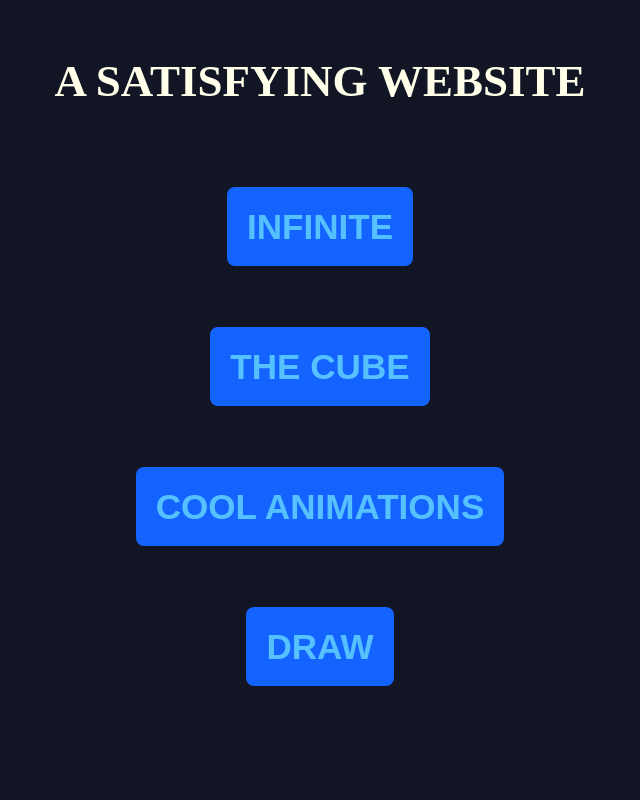
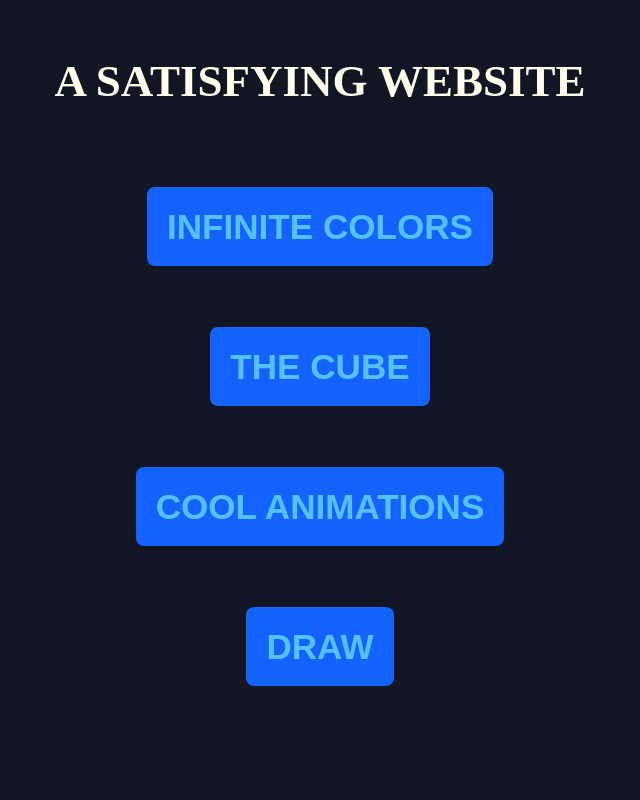
Before and after one commit to Ikramul-1/Satisfying-website, a plain HTML site: page index.html in a window 1280 px wide. Shown: the top 800 px of the page, without its empty margins (320-960 px from the left). Drawn offline with Linux system fonts and the light colour scheme.

Commit message:
Update index.html

```diff
--- a/index.html
+++ b/index.html
@@ -7,7 +7,7 @@
 </head>
 <body class="pop-dark">
 				<h2 class="center">A SATISFYING WEBSITE</h2>
-				<h3 class="center2"><a class="no-line" href="Infinite flowers/index.html">INFINITE</a></h3>
+				<h3 class="center2"><a class="no-line" href="Infinite flowers/index.html">INFINITE COLORS</a></h3>
 				<h3 class="center2"><a class="no-line" href="3D cube/3D cube.html">THE CUBE</a></h3>
 				<h3 class="center2"><a class="no-line" href="Cool transitions/Cool transitions.html">COOL ANIMATIONS</a></h3>
 				<h3 class="center2"><a class="no-line" href="Draw/index.html">DRAW</a></h3>
```
